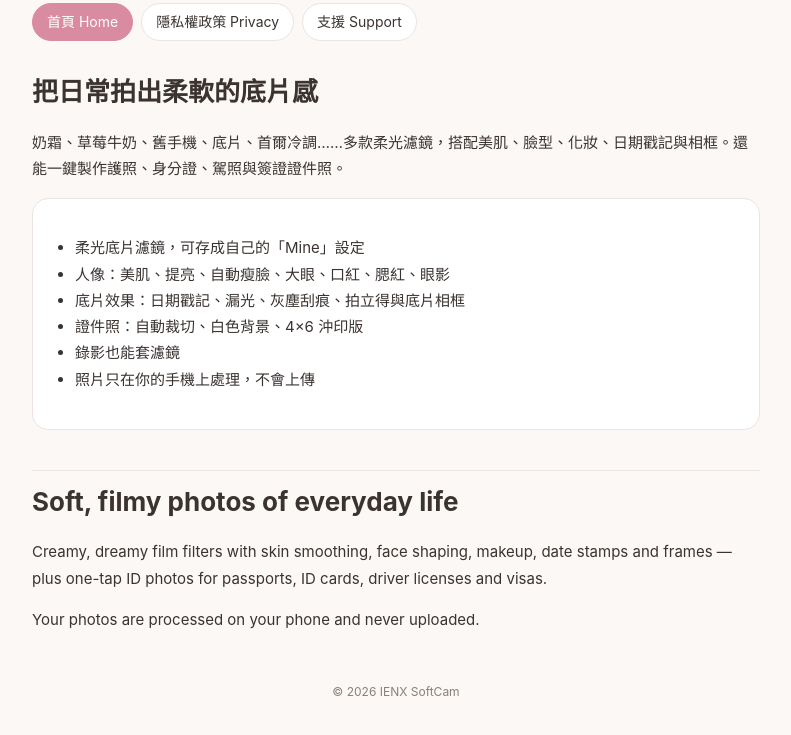
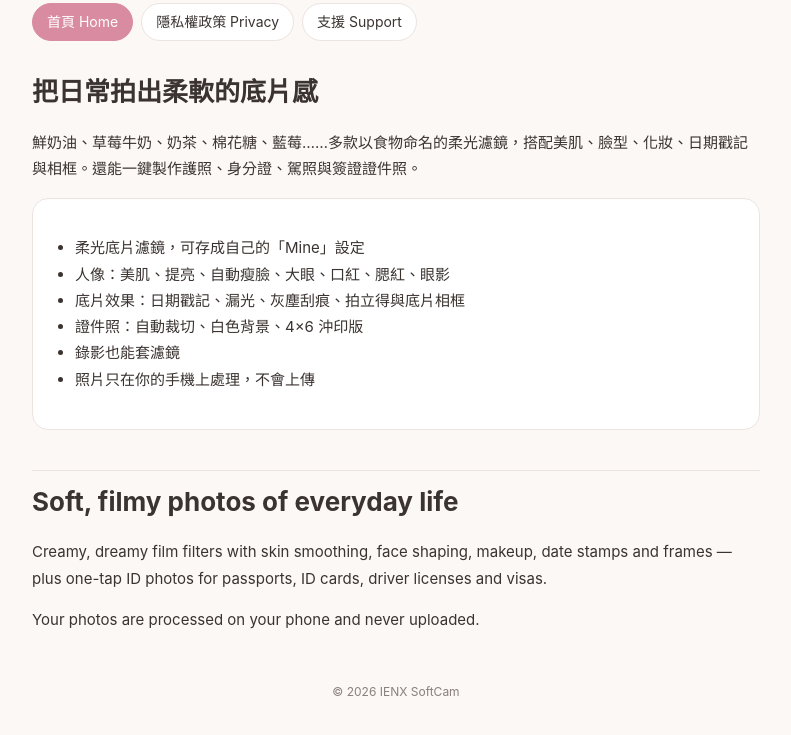
Before and after one commit to MS5718/ienx-softcam, a plain HTML site: page index.html in a window 1280 px wide. Shown: the part 111-846 px from the top of the page, without its empty margins (244-1035 px from the left). Drawn offline with Linux system fonts and the light colour scheme.

Commit message:
Food-themed filter names on site
Co-Authored-By: Claude Opus 5.5 <noreply@anthropic.com>
Claude-Session: https://claude.ai/code/session_01DVoJyuRXt32ZnYgWK35QjP

```diff
--- a/index.html
+++ b/index.html
@@ -24,7 +24,7 @@
   </nav>
 
   <h1>把日常拍出柔軟的底片感</h1>
-  <p>奶霜、草莓牛奶、舊手機、底片、首爾冷調……多款柔光濾鏡，搭配美肌、臉型、化妝、日期戳記與相框。還能一鍵製作護照、身分證、駕照與簽證證件照。</p>
+  <p>鮮奶油、草莓牛奶、奶茶、棉花糖、藍莓……多款以食物命名的柔光濾鏡，搭配美肌、臉型、化妝、日期戳記與相框。還能一鍵製作護照、身分證、駕照與簽證證件照。</p>
   <div class="card">
     <ul>
       <li>柔光底片濾鏡，可存成自己的「Mine」設定</li>
```
